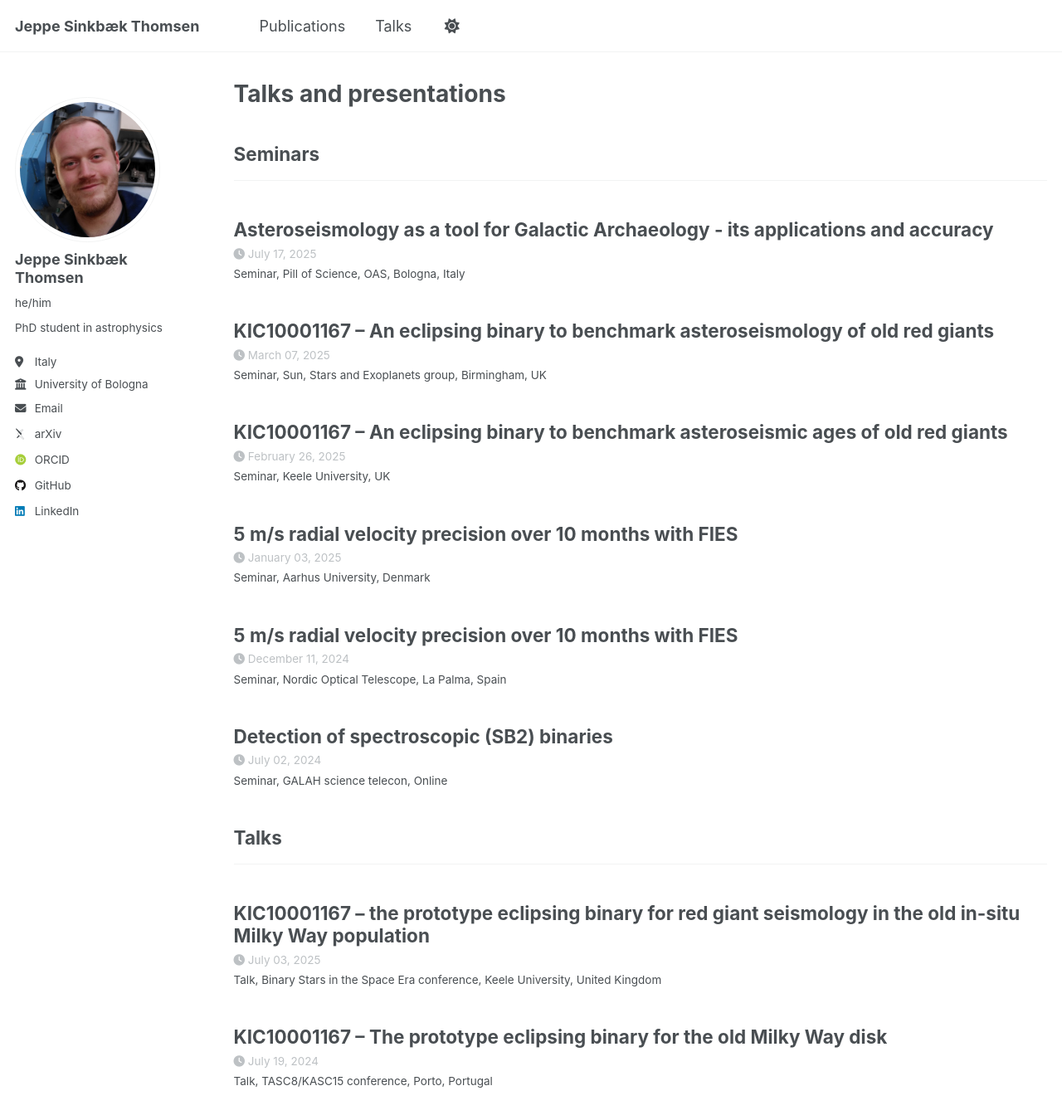
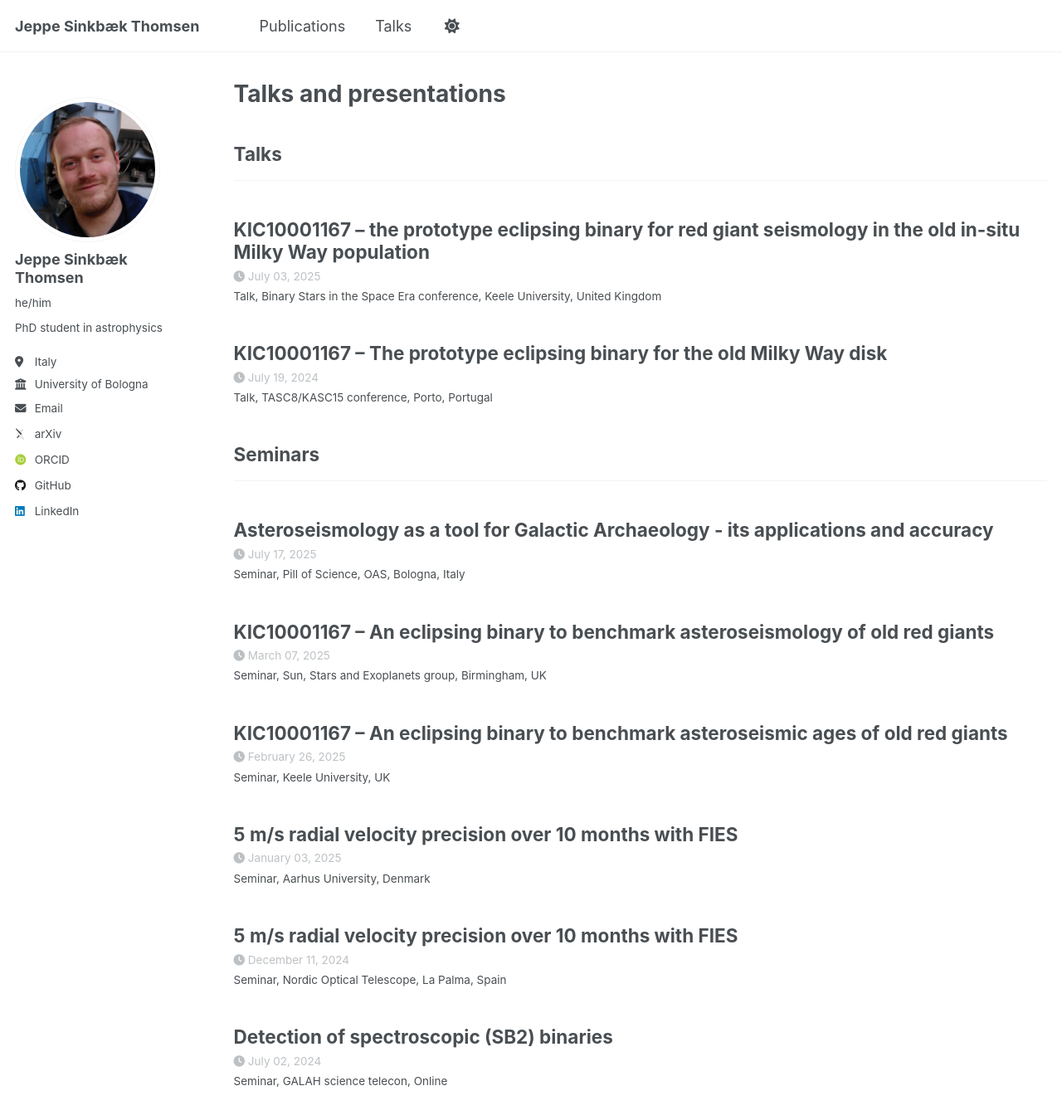
Before and after one commit to jsinkbaek/jsinkbaek.github.io, a Jekyll site: the page built from _pages/talks.html, in a window 1280 px wide and 1400 px high. Shown: the top 1350 px of the window at 83% size. Built offline with Jekyll 4.4.1, drawn with Linux system fonts in a browser that asks for light colours; some web fonts are replaced; a script that is not in the unit is left out; part of the change alters nothing that is shown.

```diff
--- a/_config.yml
+++ b/_config.yml
@@ -94,12 +94,12 @@ publication_category:
     title: 'Miscellaneous'
 
 talk_category:
+  talks:
+    title: 'Talks'
   seminars:
     title: 'Seminars'
-  talks:
-    title: 'Talks'
   posters:
-    title: 'Posters'
+    title: 'Poster presentations'
 
 # Site Settings
 teaser                   :  # filename of teaser fallback teaser image placed in /images/, .e.g. "500x300.png"
```
